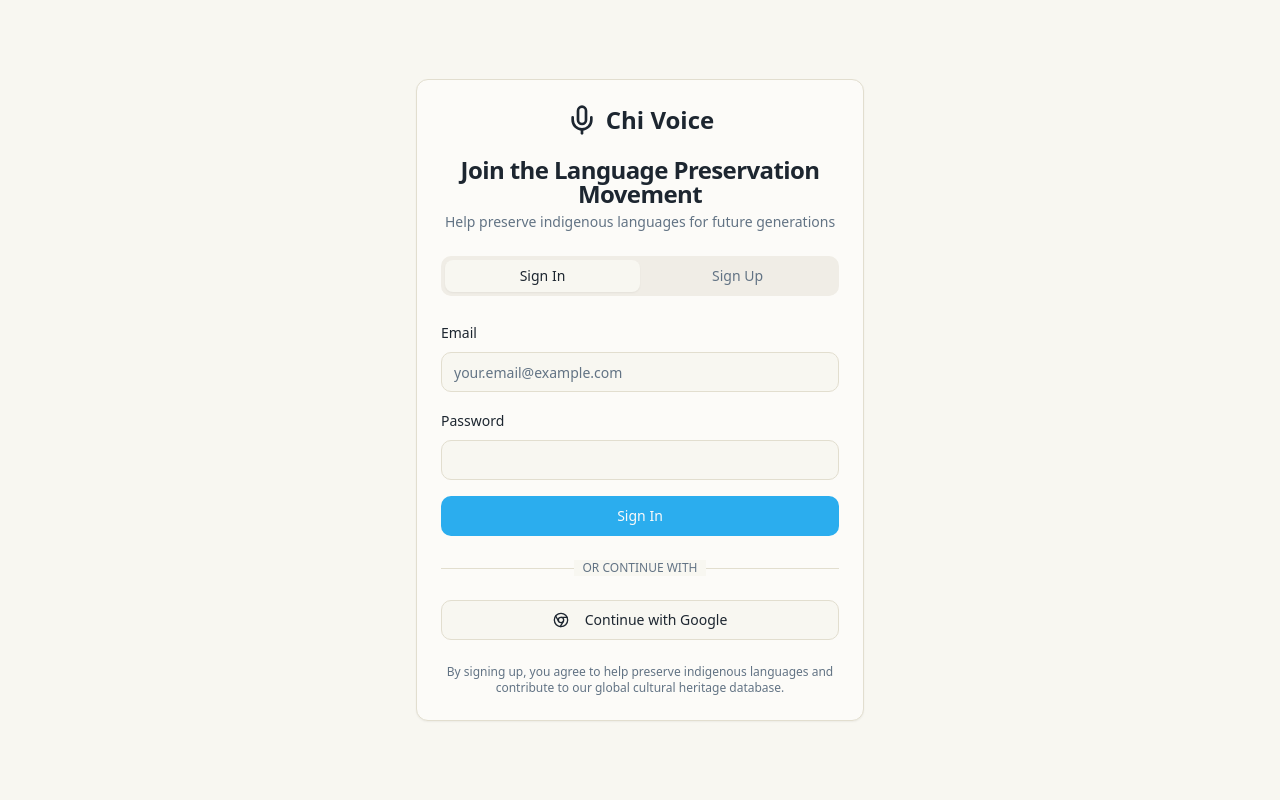
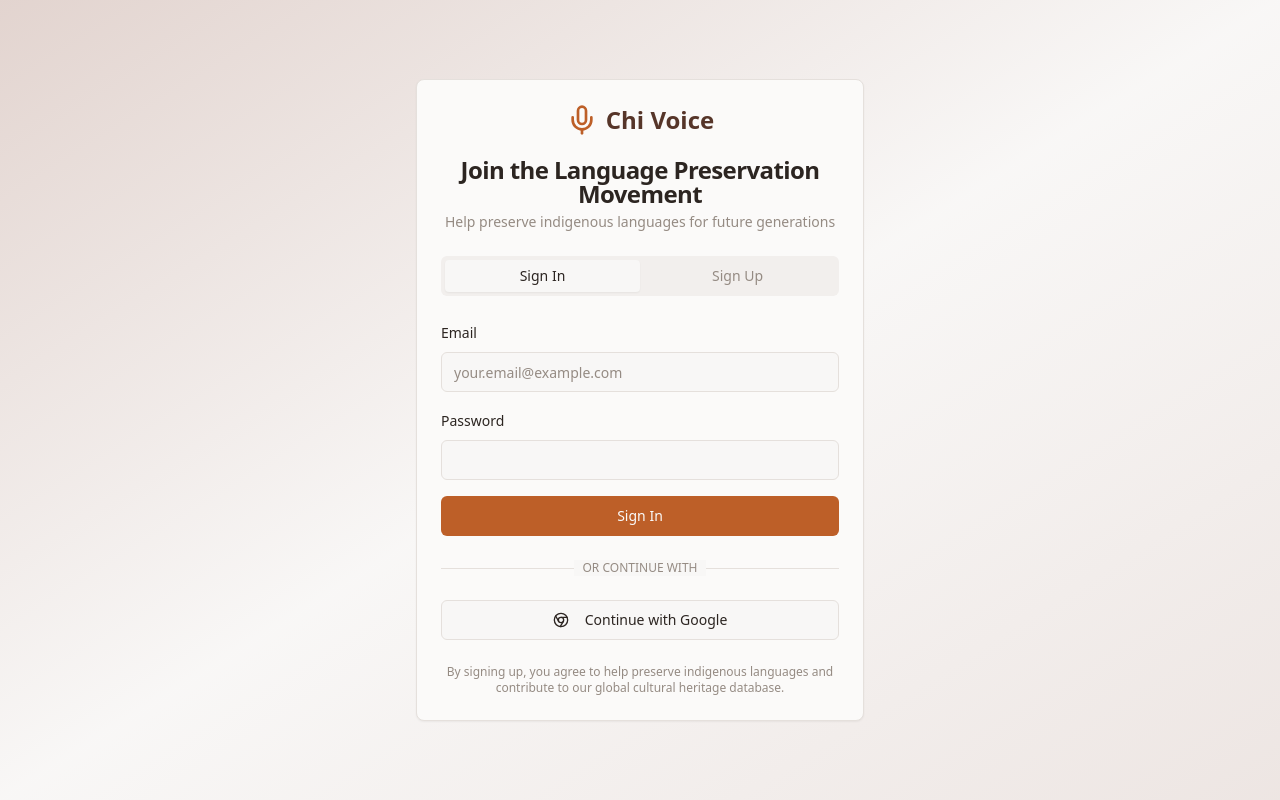
Before and after one commit to Chi-voice/voice-seed-vault, a React (Vite) app: page /auth in a window 1280 px wide. Built offline with nearby package versions, Linux system fonts and the light colour scheme.

Commit message:
Reverted to commit 0cc9776380399f476515631bb5f56b6f1cc630de

```diff
--- a/src/index.css
+++ b/src/index.css
@@ -8,69 +8,56 @@ All colors MUST be HSL.
 
 @layer base {
   :root {
-    /* Traditional Kazakhstan color palette */
-    --background: 45 35% 96%;
-    --foreground: 210 25% 15%;
+    --background: 25 15% 97%;
+    --foreground: 25 15% 15%;
 
-    --card: 45 45% 98%;
-    --card-foreground: 210 25% 15%;
+    --card: 25 25% 98%;
+    --card-foreground: 25 15% 15%;
 
-    --popover: 45 45% 98%;
-    --popover-foreground: 210 25% 15%;
+    --popover: 25 25% 98%;
+    --popover-foreground: 25 15% 15%;
 
-    --primary: 200 85% 55%;
-    --primary-foreground: 45 15% 98%;
+    --primary: 22 65% 45%;
+    --primary-foreground: 25 5% 98%;
 
-    --secondary: 42 75% 78%;
-    --secondary-foreground: 210 25% 20%;
+    --secondary: 25 20% 92%;
+    --secondary-foreground: 25 15% 25%;
 
-    --muted: 45 25% 92%;
-    --muted-foreground: 210 15% 45%;
+    --muted: 25 15% 94%;
+    --muted-foreground: 25 8% 55%;
 
-    --accent: 42 95% 62%;
-    --accent-foreground: 210 25% 15%;
+    --accent: 45 80% 75%;
+    --accent-foreground: 25 15% 15%;
 
-    --destructive: 358 75% 58%;
-    --destructive-foreground: 45 15% 98%;
+    --destructive: 0 65% 55%;
+    --destructive-foreground: 25 5% 98%;
 
-    --border: 45 25% 85%;
-    --input: 45 25% 85%;
-    --ring: 200 85% 55%;
+    --border: 25 15% 88%;
+    --input: 25 15% 88%;
+    --ring: 22 65% 45%;
 
-    /* Traditional Kazakhstan palette */
-    --kazakh-sky: 200 85% 55%;        /* Eternal sky blue */
-    --kazakh-gold: 42 95% 62%;        /* Golden sun */
-    --kazakh-earth: 35 45% 48%;       /* Steppe earth */
-    --kazakh-sand: 45 65% 75%;        /* Desert sand */
-    --kazakh-burgundy: 358 65% 42%;   /* Traditional red */
+    /* Custom design tokens for the app */
+    --earth-primary: 22 65% 45%;
+    --earth-secondary: 35 45% 65%;
+    --earth-accent: 45 80% 75%;
+    --earth-warm: 15 25% 85%;
+    --earth-deep: 15 35% 25%;
 
-    /* Futuristic accents with Kazakhstan touch */
-    --cyber-azure: 195 100% 65%;
-    --golden-glow: 45 100% 58%;
-    --steppe-copper: 30 85% 55%;
-    --nomad-silver: 210 15% 75%;
+    /* Gradients */
+    --gradient-earth: linear-gradient(135deg, hsl(var(--earth-primary)), hsl(var(--earth-secondary)));
+    --gradient-warm: linear-gradient(180deg, hsl(var(--earth-warm)), hsl(var(--background)));
 
-    /* Cultural gradients */
-    --gradient-kazakh: linear-gradient(135deg, hsl(var(--kazakh-sky)), hsl(var(--kazakh-gold)));
-    --gradient-steppe: linear-gradient(145deg, hsl(var(--kazakh-earth)), hsl(var(--kazakh-sand)));
-    --gradient-hero: linear-gradient(120deg, hsl(var(--kazakh-sky)) 0%, hsl(var(--cyber-azure)) 50%, hsl(var(--kazakh-gold)) 100%);
-    --gradient-traditional: linear-gradient(145deg, hsl(var(--kazakh-sand)), hsl(var(--background)));
-    --gradient-nomad: linear-gradient(145deg, hsl(var(--kazakh-earth) / 0.1), hsl(var(--kazakh-sand) / 0.05));
+    /* Audio recording specific */
+    --recording-active: 0 75% 60%;
+    --recording-ready: 120 45% 55%;
+    --waveform-primary: hsl(var(--earth-primary));
 
-    /* Audio recording */
-    --recording-active: 0 85% 65%;
-    --recording-ready: 120 55% 55%;
-    --waveform-primary: hsl(var(--terra-cotta));
+    /* Shadows and animations */
+    --shadow-earth: 0 4px 20px hsl(var(--earth-primary) / 0.15);
+    --shadow-warm: 0 2px 12px hsl(var(--earth-secondary) / 0.2);
+    --transition-smooth: all 0.3s cubic-bezier(0.4, 0, 0.2, 1);
 
-    /* Advanced shadows and effects */
-    --shadow-cultural: 0 8px 32px hsl(var(--terra-cotta) / 0.15);
-    --shadow-futuristic: 0 0 40px hsl(var(--neon-copper) / 0.2);
-    --shadow-glass: 0 8px 32px hsl(var(--warm-stone) / 0.12);
-    --glow-accent: 0 0 20px hsl(var(--cyber-gold) / 0.4);
-    --transition-smooth: all 0.4s cubic-bezier(0.23, 1, 0.32, 1);
-    --transition-bounce: all 0.6s cubic-bezier(0.68, -0.55, 0.265, 1.55);
-
-    --radius: 0.75rem;
+    --radius: 0.5rem;
 
     --sidebar-background: 0 0% 98%;
 
@@ -133,10 +120,6 @@ All colors MUST be HSL.
     @apply border-border;
   }
 
-  html {
-    @apply dark;
-  }
-
   body {
     @apply bg-background text-foreground;
   }
--- a/tailwind.config.ts
+++ b/tailwind.config.ts
@@ -62,18 +62,12 @@ export default {
 					border: 'hsl(var(--sidebar-border))',
 					ring: 'hsl(var(--sidebar-ring))'
 				},
-				kazakh: {
-					sky: 'hsl(var(--kazakh-sky))',
-					gold: 'hsl(var(--kazakh-gold))',
-					earth: 'hsl(var(--kazakh-earth))',
-					sand: 'hsl(var(--kazakh-sand))',
-					burgundy: 'hsl(var(--kazakh-burgundy))'
-				},
-				futuristic: {
-					'cyber-azure': 'hsl(var(--cyber-azure))',
-					'golden-glow': 'hsl(var(--golden-glow))',
-					'steppe-copper': 'hsl(var(--steppe-copper))',
-					'nomad-silver': 'hsl(var(--nomad-silver))'
+				earth: {
+					primary: 'hsl(var(--earth-primary))',
+					secondary: 'hsl(var(--earth-secondary))',
+					accent: 'hsl(var(--earth-accent))',
+					warm: 'hsl(var(--earth-warm))',
+					deep: 'hsl(var(--earth-deep))'
 				},
 				recording: {
 					active: 'hsl(var(--recording-active))',
```
